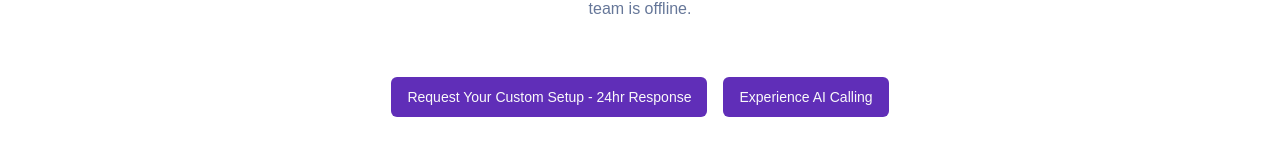
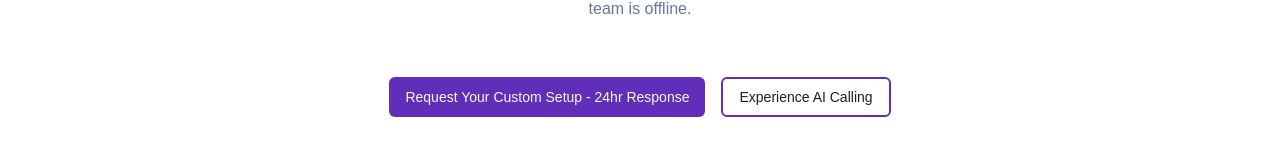
Before and after one commit to conversailabs/landing, a Next.js app: page / in a window 1280 px wide. Shown: the part 371-538 px from the top of the page. Built offline with nearby package versions, Linux system fonts and the light colour scheme; no server answers.

Commit message:
update: form changes

```diff
--- a/src/components/HeroSections/VoiceAISaaSForm.tsx
+++ b/src/components/HeroSections/VoiceAISaaSForm.tsx
@@ -105,6 +105,7 @@ export default function VoiceAISaaSForm() {
         title: 'Incoming AI call',
         description: 'Watch your phone — your personalized demo is about to begin!',
       });
+      setShowDemoForm(false);
     } catch (error: any) {
       const errorMessage =
         error.response?.data?.error?.message || error.message || 'An unexpected error occurred';
@@ -124,7 +125,13 @@ export default function VoiceAISaaSForm() {
         <Button onClick={() => setShowCustomForm(true)}>
           Request Your Custom Setup - 24hr Response
         </Button>
-        <Button onClick={() => setShowDemoForm(true)}>Experience AI Calling</Button>
+        <Button
+          onClick={() => setShowDemoForm(true)}
+          variant="outline"
+          className="border-primary border-2"
+        >
+          Experience AI Calling
+        </Button>
       </div>
 
       <Dialog
@@ -160,7 +167,6 @@ export default function VoiceAISaaSForm() {
                   </SelectTrigger>
                   <SelectContent>
                     <SelectItem value="ecommerce">E-commerce</SelectItem>
-                    <SelectItem value="healthcare">Healthcare</SelectItem>
                     <SelectItem value="finance">Finance</SelectItem>
                     <SelectItem value="education">Education</SelectItem>
                   </SelectContent>
@@ -176,6 +182,7 @@ export default function VoiceAISaaSForm() {
                     <SelectItem value="support">Customer Support</SelectItem>
                     <SelectItem value="sales">Sales Calls</SelectItem>
                     <SelectItem value="reminders">Appointment Reminders</SelectItem>
+                    <SelectItem value="all_to_them">All Of Them</SelectItem>
                   </SelectContent>
                 </Select>
               </div>
@@ -211,7 +218,7 @@ export default function VoiceAISaaSForm() {
                     See My Custom Solutions
                   </Button>
                   <p className="text-xs text-center text-muted-foreground w-full">
-                    Join 200+ businesses already saving time with our voice AI
+                    Join 200+ businesses already saving time with our voice AI *
                   </p>
                 </div>
               </DialogFooter>
--- a/src/components/WaitlistSection.tsx
+++ b/src/components/WaitlistSection.tsx
@@ -102,7 +102,6 @@ export default function WaitlistSection() {
                 </SelectTrigger>
                 <SelectContent>
                   <SelectItem value="ecommerce">E-commerce</SelectItem>
-                  <SelectItem value="healthcare">Healthcare</SelectItem>
                   <SelectItem value="finance">Finance</SelectItem>
                   <SelectItem value="education">Education</SelectItem>
                 </SelectContent>
@@ -118,6 +117,7 @@ export default function WaitlistSection() {
                   <SelectItem value="support">Customer Support</SelectItem>
                   <SelectItem value="sales">Sales Calls</SelectItem>
                   <SelectItem value="reminders">Appointment Reminders</SelectItem>
+                  <SelectItem value="all_to_them">All Of Them</SelectItem>
                 </SelectContent>
               </Select>
             </div>
@@ -153,7 +153,7 @@ export default function WaitlistSection() {
                 See My Custom Solutions
               </Button>
               <p className="text-xs text-center text-muted-foreground w-full">
-                Join 200+ businesses already saving time with our voice AI
+                Join 200+ businesses already saving time with our voice AI *
               </p>
             </div>
           </div>
```
